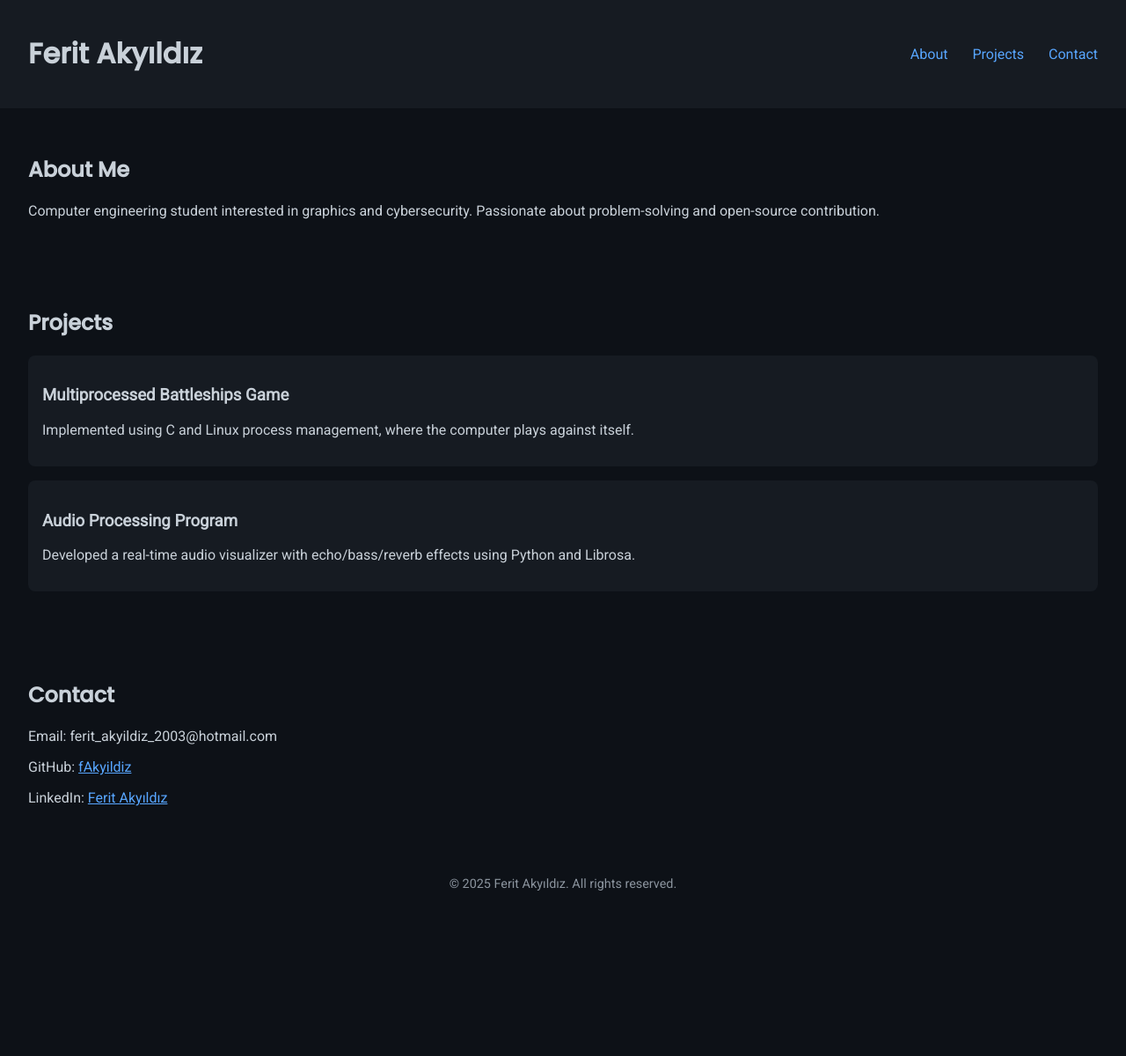
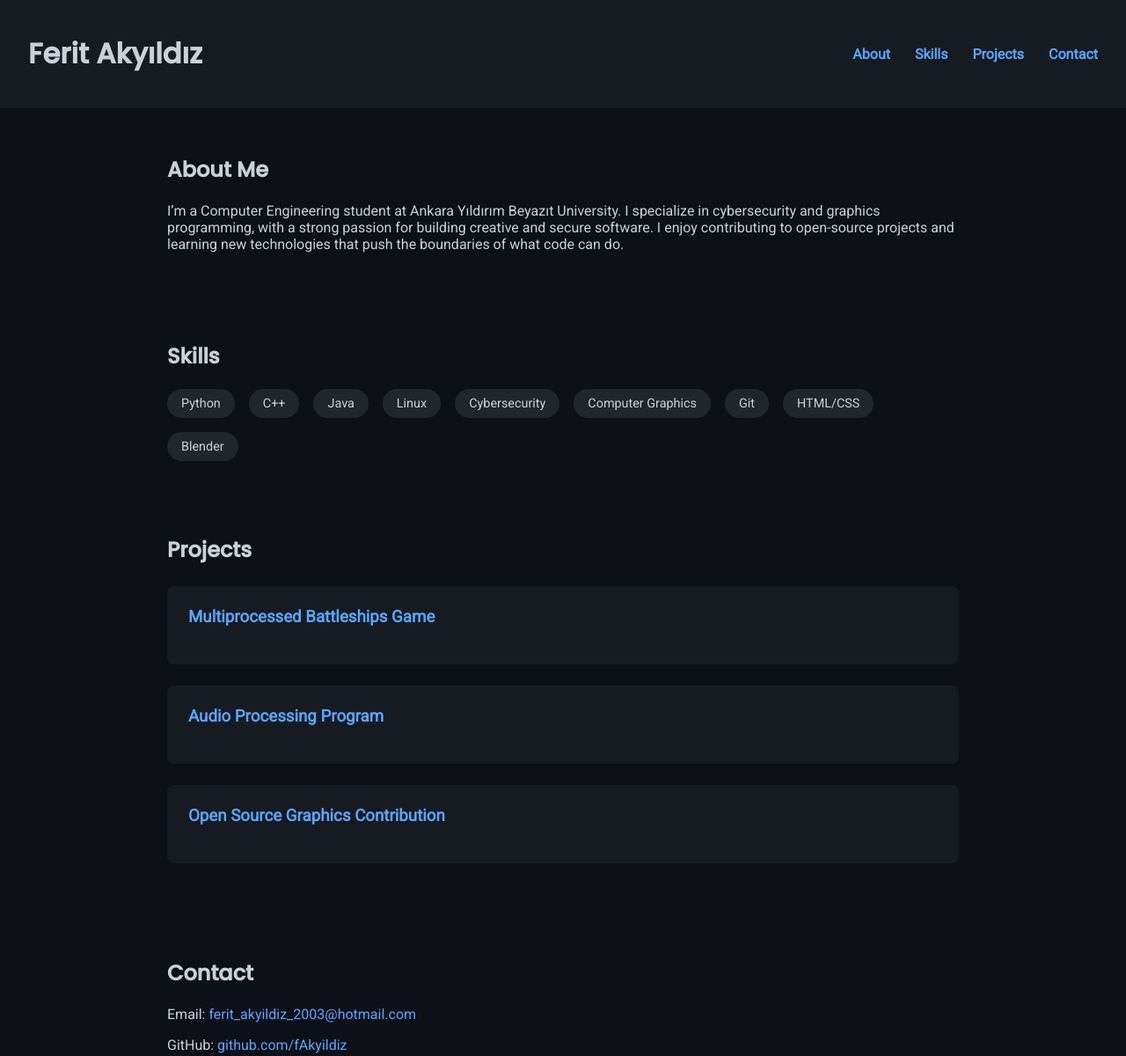
Before and after one commit to fAkyildiz/ferit-akyildiz.github.io, a plain HTML site: page index.html in a window 1280 px wide. Shown: the top 1200 px of the page at 88% size. Before the commit the page ends 1045 px from the top, so only its background shows below. Drawn offline with Linux system fonts and the light colour scheme.

Commit message:
Update index.html

```diff
--- a/index.html
+++ b/index.html
@@ -5,61 +5,14 @@
   <meta name="viewport" content="width=device-width, initial-scale=1.0">
   <title>Ferit Akyıldız Portfolio</title>
   <link href="https://fonts.googleapis.com/css2?family=Poppins:wght@500&family=Roboto&display=swap" rel="stylesheet">
-  <style>
-    body {
-      margin: 0;
-      font-family: 'Roboto', sans-serif;
-      background-color: #0D1117;
-      color: #C9D1D9;
-    }
-    header {
-      background-color: #161B22;
-      padding: 1rem 2rem;
-      display: flex;
-      justify-content: space-between;
-      align-items: center;
-    }
-    nav a {
-      color: #58A6FF;
-      margin-left: 1.5rem;
-      text-decoration: none;
-    }
-    h1, h2 {
-      font-family: 'Poppins', sans-serif;
-    }
-    .container {
-      padding: 2rem;
-    }
-    .project {
-      background-color: #161B22;
-      padding: 1rem;
-      margin: 1rem 0;
-      border-radius: 8px;
-    }
-    .btn {
-      background-color: #58A6FF;
-      color: white;
-      padding: 0.5rem 1rem;
-      border: none;
-      border-radius: 4px;
-      cursor: pointer;
-    }
-    .btn:hover {
-      background-color: #1F6FEB;
-    }
-    footer {
-      text-align: center;
-      padding: 2rem;
-      font-size: 0.9rem;
-      color: #8B949E;
-    }
-  </style>
+  <link rel="stylesheet" href="style.css">
 </head>
 <body>
   <header>
     <h1>Ferit Akyıldız</h1>
     <nav>
       <a href="#about">About</a>
+      <a href="#skills">Skills</a>
       <a href="#projects">Projects</a>
       <a href="#contact">Contact</a>
     </nav>
@@ -67,30 +20,57 @@
 
   <div class="container" id="about">
     <h2>About Me</h2>
-    <p>Computer engineering student interested in graphics and cybersecurity. Passionate about problem-solving and open-source contribution.</p>
+    <p>I’m a Computer Engineering student at Ankara Yıldırım Beyazıt University. I specialize in cybersecurity and graphics programming, with a strong passion for building creative and secure software. I enjoy contributing to open-source projects and learning new technologies that push the boundaries of what code can do.</p>
+  </div>
+
+  <div class="container" id="skills">
+    <h2>Skills</h2>
+    <div class="skills">
+      <div class="skill">Python</div>
+      <div class="skill">C++</div>
+      <div class="skill">Java</div>
+      <div class="skill">Linux</div>
+      <div class="skill">Cybersecurity</div>
+      <div class="skill">Computer Graphics</div>
+      <div class="skill">Git</div>
+      <div class="skill">HTML/CSS</div>
+      <div class="skill">Blender</div>
+    </div>
   </div>
 
   <div class="container" id="projects">
     <h2>Projects</h2>
-    <div class="project">
+    <div class="project" onclick="toggleDetails(this)">
       <h3>Multiprocessed Battleships Game</h3>
-      <p>Implemented using C and Linux process management, where the computer plays against itself.</p>
+      <p class="details">Developed a Battleship game where the computer autonomously plays against itself using inter-process communication in C and Linux. Implemented synchronization and resource control.</p>
     </div>
-    <div class="project">
+    <div class="project" onclick="toggleDetails(this)">
       <h3>Audio Processing Program</h3>
-      <p>Developed a real-time audio visualizer with echo/bass/reverb effects using Python and Librosa.</p>
+      <p class="details">Real-time audio visualizer with interactive audio effects such as echo, bass boost, and reverb. Built with Python, Librosa, and Matplotlib.</p>
+    </div>
+    <div class="project" onclick="toggleDetails(this)">
+      <h3>Open Source Graphics Contribution</h3>
+      <p class="details">Contributed to an open-source 3D rendering engine by fixing shading bugs and optimizing fragment shader performance using GLSL.</p>
     </div>
   </div>
 
   <div class="container" id="contact">
     <h2>Contact</h2>
-    <p>Email: ferit_akyildiz_2003@hotmail.com</p>
-    <p>GitHub: <a href="https://github.com/fAkyildiz" target="_blank" style="color:#58A6FF">fAkyildiz</a></p>
-    <p>LinkedIn: <a href="https://tr.linkedin.com/in/ferit-aky%C4%B1ld%C4%B1z-066446272" target="_blank" style="color:#58A6FF">Ferit Akyıldız</a></p>
+    <p>Email: <a href="mailto:ferit_akyildiz_2003@hotmail.com">ferit_akyildiz_2003@hotmail.com</a></p>
+    <p>GitHub: <a href="https://github.com/fAkyildiz" target="_blank">github.com/fAkyildiz</a></p>
+    <p>LinkedIn: <a href="https://tr.linkedin.com/in/ferit-aky%C4%B1ld%C4%B1z-066446272" target="_blank">Ferit Akyıldız</a></p>
   </div>
 
   <footer>
-    &copy; 2025 Ferit Akyıldız. All rights reserved.
+    &copy; 2025 Ferit Akyıldız. Designed with 💻 in Ankara.
   </footer>
+
+  <script>
+    function toggleDetails(project) {
+      const p = project.querySelector('.details');
+      p.style.display = p.style.display === 'none' ? 'block' : 'none';
+    }
+    document.querySelectorAll('.details').forEach(p => p.style.display = 'none');
+  </script>
 </body>
 </html>
```
